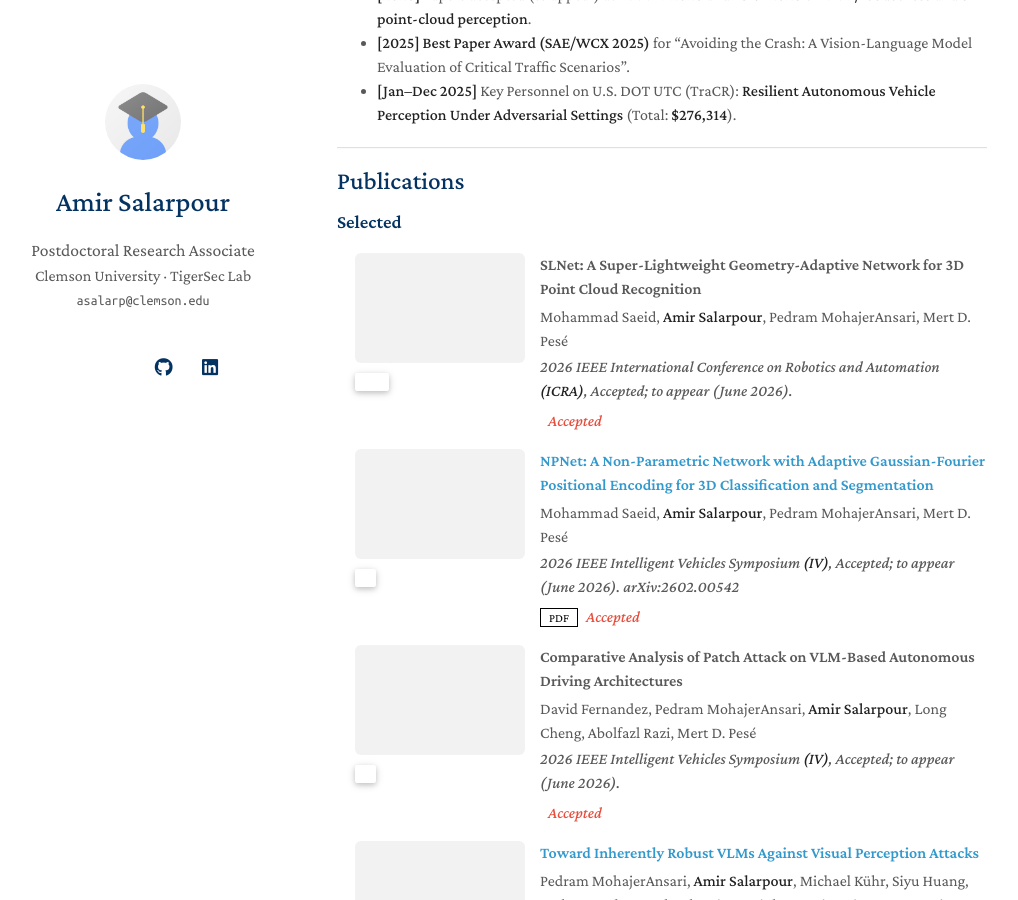
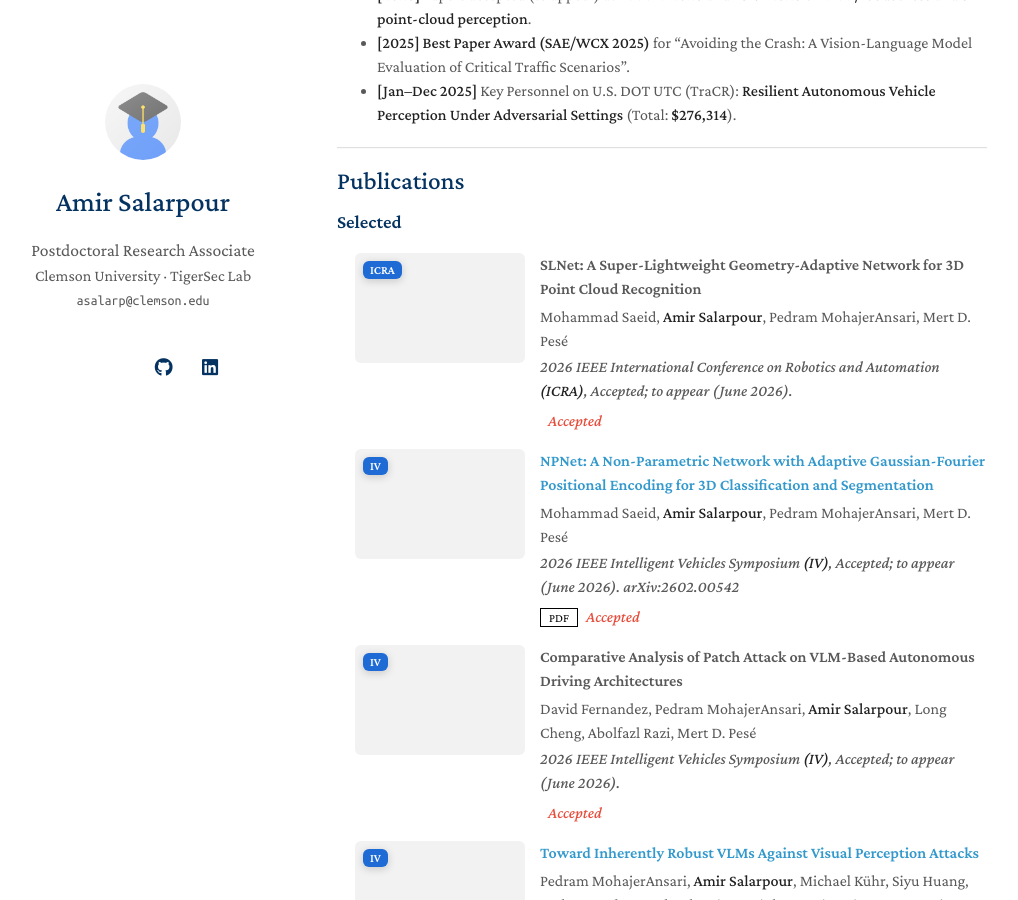
Before and after one commit to asalarpour/asalarpour.github.io, a Jekyll site: the page built from index.md, in a window 1280 px wide and 900 px high, scrolled down 1054 px. Shown: the whole window, without its empty margins (133-1151 px from the left). Built offline with Jekyll 4.4.1, drawn with Linux system fonts in a browser that asks for light colours; a style sheet for code colours, icons or effects is not loaded.

Commit message:
Update pub_item.html

```diff
--- a/_includes/pub_item.html
+++ b/_includes/pub_item.html
@@ -22,33 +22,37 @@
        style="display:flex; gap:15px; align-items:flex-start; flex-wrap:wrap;">
 
     <!-- Left (image/badge) -->
-    <div class="pub-left"
-         style="flex: 0 0 170px; max-width:170px; position:relative;">
+    <div class="pub-left" style="flex: 0 0 170px; max-width:170px;">
+      <div style="position:relative; width:100%; height:110px; border-radius:6px; overflow:hidden;">
 
         {%- if image != "" -%}
           {%- if image contains "://" -%}
             <img src="{{ image }}"
-               class="teaser img-fluid z-depth-1"
-               style="width:100%; height:110px; object-fit:cover; border-radius:6px;"
+                 style="width:100%; height:110px; object-fit:cover; display:block;"
                  loading="lazy"
                  alt="{{ link.title | escape }}">
           {%- else -%}
             <img src="{{ image | relative_url }}"
-               class="teaser img-fluid z-depth-1"
-               style="width:100%; height:110px; object-fit:cover; border-radius:6px;"
+                 style="width:100%; height:110px; object-fit:cover; display:block;"
                  loading="lazy"
                  alt="{{ link.title | escape }}">
           {%- endif -%}
         {%- else -%}
-        <!-- Placeholder when no image -->
-        <div style="width:100%; height:110px; background:#f2f2f2; border-radius:6px;"></div>
+          <div style="width:100%; height:110px; background:#f2f2f2;"></div>
         {%- endif -%}
 
         {%- if conf_short != "" -%}
-        <div style="margin-top:6px;">
-          <abbr class="badge">{{ conf_short }}</abbr>
+          <span style="
+            position:absolute; top:8px; left:8px;
+            background:#1e6bd6; color:#fff;
+            font-weight:700; font-size:12px;
+            padding:2px 7px; border-radius:6px;
+            line-height:1.2;
+            box-shadow:0 2px 8px rgba(0,0,0,0.18);
+          ">{{ conf_short }}</span>
+        {%- endif -%}
+
       </div>
-      {%- endif -%}
     </div>
 
     <!-- Right (text) -->
```
Lines whose indentation alone changed are shown as unchanged.
